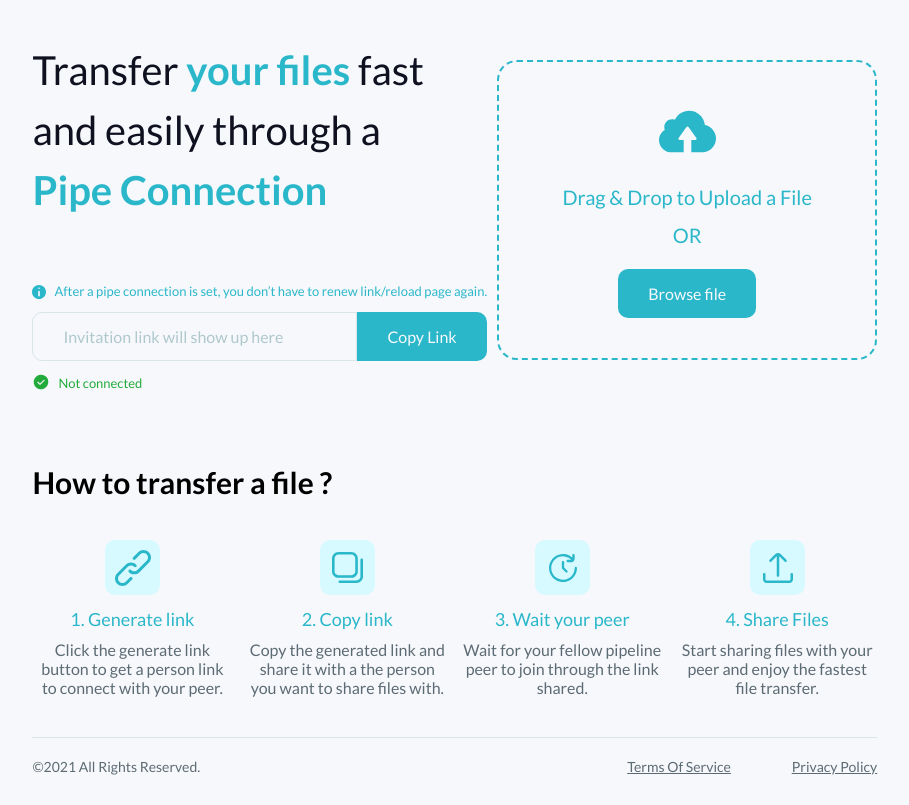
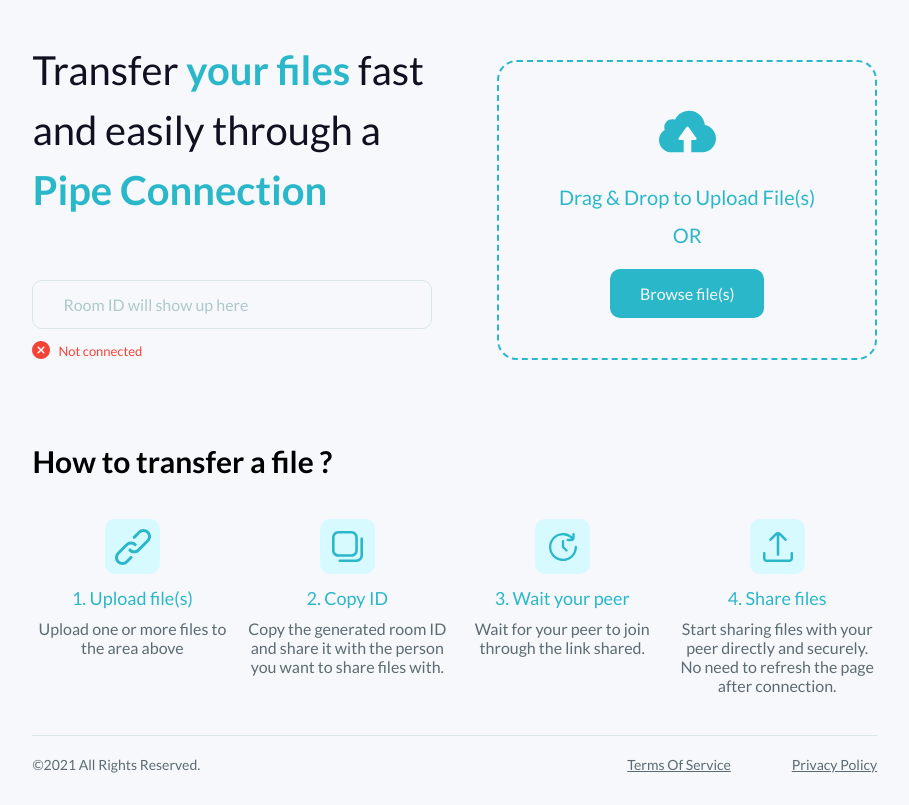
Before and after one commit to Sh3b0/pft, a Flask app: page / in a window 1280 px wide. Shown: the part 72-877 px from the top of the page, without its empty margins (198-1107 px from the left). After the commit the page ends 845 px from the top, so only its background shows below. Run offline with Flask 2, Linux system fonts and the light colour scheme; some libraries are stand-ins or nearby versions.

Commit message:
Gamma release

```diff
--- a/app.py
+++ b/app.py
@@ -14,5 +14,6 @@ def receive(room_id):
     return render_template('receiver.html')
 
 
-def run():
-    app.run(debug=True)
+@app.route('/about')
+def about():
+    return render_template('about.html')
--- a/requirements.txt
+++ b/requirements.txt
@@ -1,2 +1,4 @@
-flask~=2.0.1
-Flask-RESTful~=0.3.9
+APScheduler==3.8.0
+Flask==2.0.1
+Flask-RESTful==0.3.9
+gunicorn==20.1.0
--- a/server.py
+++ b/server.py
@@ -5,7 +5,7 @@ import atexit
 import time
 import json
 import os
-import app
+from app import app as application
 
 
 class API(Resource):
@@ -56,12 +56,14 @@ def init_api():
     """
     Creates the API and add a route for it.
     """
-    api = Api(app.app)
+    api = Api(application)
     api.add_resource(API, '/api/<room_id>')
 
 
-if __name__ == '__main__':
+if __name__ == 'server' or __name__ == '__main__':
     init_rooms()
     init_scheduler()
     init_api()
-    app.run()
+
+if __name__ == '__main__':
+    application.run()
--- /dev/null
+++ b/static/js/common.js
@@ -0,0 +1,64 @@
+'use strict';
+/* global successIcon, crossIcon, infoIcon */
+
+export const status = document.querySelector('.notify')
+export const progress = document.querySelector('.progress')
+export const progressFill = document.querySelector('.progress-fill')
+export const progressText = document.querySelector('.progress-text')
+export const dragAreaFilled = document.querySelector(".drag-area-filled")
+export const conf = {iceServers: [{urls: 'stun:stun.l.google.com:19302'}]}
+export let inviteLink = document.getElementById('invite-link')
+export let fileText = document.querySelector('.filename')
+
+// Main
+export function init() {
+    try {
+        new RTCPeerConnection()
+    } catch (ReferenceError) {
+        document.body.innerHTML =
+            "<h1>Your browser doesn't support WebRTC, please use a different one to be able to use the app.</h1>"
+    }
+    status.addEventListener('statusChange', onStatusChange)
+}
+
+// Changing status icons
+function onStatusChange(e) {
+    status.children[1].textContent = e.detail
+    if (e.detail === "Not connected" || e.detail.includes('Error')) {
+        status.firstElementChild.firstChild.src = crossIcon
+        status.style.color = '#F44336'
+    } else if (e.detail === 'Connected' || e.detail.includes('Uploaded') || e.detail.includes('Downloaded')) {
+        status.firstElementChild.firstChild.src = successIcon
+        status.style.color = '#22AA3A'
+    } else {
+        status.firstElementChild.firstChild.src = infoIcon
+        status.style.color = '#2AB7CA'
+    }
+}
+
+// Returns human-readable file sizes from bytes
+export function formatBytes(bytes, decimals = 0) {
+    if (bytes === 0) return '0 Bytes'
+    const k = 1024, dm = decimals < 0 ? 0 : decimals
+    const sizes = ['Bytes', 'KB', 'MB', 'GB']
+    const i = Math.floor(Math.log(bytes) / Math.log(k))
+    return parseFloat((bytes / Math.pow(k, i)).toFixed(dm)) + " " + sizes[i]
+}
+
+// Returns a filename where name or extension cannot exceed (limit) characters
+export function getShortFileName(fullName, limit = 10) {
+    if (fullName.lastIndexOf(".") !== 0 &&
+        fullName.lastIndexOf(".") !== -1) {
+        let fileName = fullName.slice(0, fullName.lastIndexOf("."))
+        let fileExt = fullName.slice(fullName.lastIndexOf("."),)
+        if (fileExt.length > limit)
+            fileExt = fileExt.slice(0, limit + 1) + ".."
+        if (fileName.length > limit)
+            fileName = fileName.slice(0, limit + 1) + ".."
+        return fileName + fileExt
+    }
+    if (fullName.length > limit) {
+        return fullName.slice(0, limit + 1) + ".."
+    }
+    return fullName
+}
--- a/static/js/sender.js
+++ b/static/js/sender.js
@@ -1,153 +1,223 @@
+'use strict';
+import {
+    init,
+    getShortFileName,
+    formatBytes,
+    status,
+    conf,
+    progress,
+    progressFill,
+    progressText,
+    dragAreaFilled,
+    fileText,
+    inviteLink,
+} from "/static/js/common.js"
+
 const fileInput = document.getElementById('file-input')
-const inviteLink = document.getElementById('invite-link')
-const status = document.getElementById('status')
-const progress = document.getElementsByClassName('progress')[0]
-const progressFill = document.getElementsByClassName('progress-fill')[0]
-const progressText = document.getElementsByClassName('progress-text')[0]
-const copyLinkButton = document.getElementById('copy-link')
+const browseLabel = document.querySelector('.browse-file')
+const dragArea = document.querySelector(".drag-area")
 
-let localConnection, sendChannel, latestOffer, fileMeta
-
-// TODO: [Optional] resend ice candidates as they arrive to ensure connection stability.
-// TODO: [Optional] check the possibility of increasing speed without breaking the connection.
-// TODO: [Optional] add upload stats (elapsed time, MBs, upload rate) in sender.
-// TODO: [Optional] allow sending multiple files in the same connection
-// TODO: [Optional] check the possibility of pausing/continuing connection (detect and recover from packet loss)
-// TODO: [Optional] Add automated tests
+let textSpan = document.getElementById("or")
+let dragText = document.querySelector(".drag-header")
+let localConnection, sendChannel, latestOffer, chunkSize
 
 // Creating local connection
 window.onload = () => {
-    const conf = {
-        iceServers: [{
-            urls: ['stun:stun.l.google.com:19302', 'stun:stun1.l.google.com:19302', 'stun:stun2.l.google.com:19302',
-                'stun:stun3.l.google.com:19302', 'stun:stun4.l.google.com:19302']
-        }]
-    }
+    init()
     localConnection = new RTCPeerConnection(conf)
-    localConnection.onicecandidate = () => {
-        console.log("New ice candidate")
+    localConnection.onicecandidate = e => {
         latestOffer = localConnection.localDescription
+        if (sendChannel.readyState === 'open' && e.candidate)
+            sendChannel.send(JSON.stringify({ice: e.candidate}))
     }
     sendChannel = localConnection.createDataChannel("sendChannel")
-    sendChannel.onopen = sendFile
-    sendChannel.onmessage = e => console.log("Message from peer: " + e.data)
+    sendChannel.onopen = () => {
+        status.dispatchEvent(
+            new CustomEvent('statusChange', {detail: "Connected"})
+        )
+        if (fileInput.files.length !== 0) {
+            progress.style.display = "flex"
+            sendFiles().then()
+        }
+    }
     localConnection.createOffer().then(o => localConnection.setLocalDescription(o))
-}
-
-// Toggle send/invite button
-function onFileInputChange() {
-    console.log('File input changed')
-    fileMeta = {
-        name: fileInput.files[0].name,
-        size: fileInput.files[0].size,
-        last_modified: fileInput.files[0].lastModified,
-    }
-    if (sendChannel && sendChannel.readyState === 'open') {
-        sendFile()
-    } else {
-        put_offer()
-    }
+    window.onbeforeunload = closeConnection
+    dragArea.addEventListener("dragover", onDragOver)
+    dragArea.addEventListener("dragleave", resetDrag)
+    dragArea.addEventListener('drop', fileUploading)
+    fileInput.addEventListener('change', fileUploading)
 }
 
 
-// SendButton functionality
-function sendFile() {
-    const fileReader = new FileReader();
-    const chunkSize = 16000
-    if (fileInput.files.length === 0) return
-    const file = fileInput.files[0]
-    let so_far = 0
-
-    // Reads chunkSize bytes of the file, starting from byte o
-    const readChunk = o => {
-        const slice = file.slice(o, o + chunkSize)
-        fileReader.readAsArrayBuffer(slice)
-    }
-    readChunk(0)  // Start sending file
-    progress.style.display = "flex"
-    fileReader.onerror = e => {
-        console.error('Error reading file: ', e)
-        closeConnection()
-    }
-
-    // On reading a part of the file, we send that part
-    fileReader.onload = sendChunk
-
-    async function sendChunk() {
-        await timeout(0.1)
-        sendChannel.send(fileReader.result)
-        so_far += fileReader.result.byteLength
-        progressText.innerText = "Sending " + (so_far / file.size * 100).toFixed(2).toString() + "% ..."
-        progressFill.style.width = (so_far / file.size * 100).toString() + "%"
-        if (so_far === file.size) {
-            status.textContent = "Upload Complete!"
+// Reads one chunk of the file
+function readChunkAsync(chunk) {
+    return new Promise((resolve, reject) => {
+        let reader = new FileReader()
+        reader.onload = () => {
+            resolve(reader.result)
         }
-        if (so_far < file.size) {
-            readChunk(so_far)
-        }
-    }
+        reader.onerror = reject
+        reader.readAsArrayBuffer(chunk)
+    })
 }
 
-
-function timeout(ms) {
-    return new Promise(resolve => setTimeout(resolve, ms))
+// Resolves on ACK message from receiver (for each chunk)
+function awaitACK() {
+    return new Promise((resolve, reject) => {
+        sendChannel.onmessage = e => {
+            if (e.data === 'ACK') resolve()
+            else reject()
+        }
+    })
 }
 
-
-// Gets hash code from a string
-function hashCode(s) {
-    let h = 0;
-    for (let i = 0; i < s.length; i++)
-        h = Math.imul(31, h) + s.charCodeAt(i) | 0;
-    return Math.abs(h);
+// Sends all files in fileInput through an open sendChannel
+async function sendFiles() {
+    fileInput.disabled = true
+    for (let i = 0; i < fileInput.files.length; i++) {
+        let file = fileInput.files[i]
+        sendChannel.send(JSON.stringify({name: file.name, size: file.size}))
+        fileText.firstChild.textContent = getShortFileName(file.name)
+        fileText.children[1].textContent = `(${formatBytes(file.size)})`
+        for (let bytesSent = 0; bytesSent <= file.size; bytesSent += chunkSize) {
+            let chunk = await readChunkAsync(file.slice(bytesSent, bytesSent + chunkSize))
+            sendChannel.send(chunk)
+            let percentage = (bytesSent / file.size * 100).toFixed(2)
+            progressText.innerText = `Sending file ${i + 1}/${fileInput.files.length} - ` +
+                `${formatBytes(bytesSent)} Uploaded`
+            progressFill.style.width = percentage + "%"
+            await awaitACK()
+        }
+        status.dispatchEvent(
+            new CustomEvent('statusChange', {detail: `Uploaded ${i + 1} file(s)`})
+        )
+    }
+    progressText.innerText = ""
+    progress.style.display = "none"
+    status.dispatchEvent(
+        new CustomEvent('statusChange', {detail: `Uploaded ${fileInput.files.length} file(s)`})
+    )
+    resetDrag(null)
+    fileInput.disabled = false
 }
 
 // Puts SDP offer to API
-function put_offer() {
+function putOffer() {
     console.log("Putting offer...")
+    let roomId = Math.floor(Math.random() * 9e9 + 1e9)
+    let roomLink = document.location.origin + '/api/' + roomId
     let xhr = new XMLHttpRequest()
-    let roomId = hashCode(JSON.stringify(fileMeta))
-    let roomLink = document.location.origin + '/api/' + roomId
     xhr.open("PUT", roomLink, true)
     xhr.setRequestHeader('Content-Type', 'application/json')
-    xhr.send(JSON.stringify(Object.assign({}, latestOffer.toJSON(), fileMeta)))
-    inviteLink.textContent = document.location.origin + '/r/' + roomId
+    xhr.send(JSON.stringify(latestOffer.toJSON()))
+    inviteLink.textContent = roomId.toString()
     inviteLink.style.color = "black"
-    get_answer()
+    status.dispatchEvent(
+        new CustomEvent('statusChange', {detail: "Waiting for receiver to join"})
+    )
+    console.log("Waiting for answer...")
+    getAnswer(0, roomId)
 }
 
 // Gets SDP answer from API
-function get_answer() {
-    status.textContent = "Waiting for receiver to join"
-    console.log("Getting answer...")
+function getAnswer(count, roomId) {
+    if (count >= 1000) {
+        alert("Room timed out (receiver didn't join). Please try again.")
+        location.reload()
+    }
     let xhr = new XMLHttpRequest()
-    let roomId = hashCode(JSON.stringify(fileMeta))
     let roomLink = document.location.origin + '/api/' + roomId
     xhr.open("GET", roomLink, true)
     xhr.setRequestHeader('Content-Type', 'application/json')
     xhr.send()
     xhr.onreadystatechange = e => {
-        if (e.target.readyState === 4) {  // DONE
-            // console.log("Response: " + xhr.response)
-            let rsp = JSON.parse(JSON.parse(xhr.response))
-            if (rsp.type === "answer") {
-                status.textContent = "Connecting..."
+        if (e.target.readyState === 4) {
+            if (xhr.status !== 200) {
+                status.dispatchEvent(
+                    new CustomEvent('statusChange', {detail: "Error connecting to server. Retrying..."})
+                )
+                setTimeout(getAnswer.bind(null, count + 1, roomId), 1000)
+                return
+            }
+            let rsp
+            try {
+                rsp = JSON.parse(JSON.parse(xhr.response))
+            } catch (SyntaxError) {
+                status.dispatchEvent(
+                    new CustomEvent('statusChange', {detail: "Connection Error. Please try again."})
+                )
+                return
+            }
+            if (rsp.type === "answer" && localConnection.iceGatheringState === 'complete') {
+                status.dispatchEvent(
+                    new CustomEvent('statusChange', {detail: "Connecting..."})
+                )
                 localConnection.setRemoteDescription(rsp)
-                    .then(() => {
-                        status.textContent = 'Connected'
-                        return 0
-                    })
-                    .catch(() => status.textContent = 'Connection Error')
+                    .catch(() => status.dispatchEvent(
+                        new CustomEvent('statusChange', {detail: "Connection Error. Please try again."})
+                    ))
+                chunkSize = 16384
+                const match = rsp.sdp.match(/a=max-message-size:\s*(\d+)/)
+                if (match !== null && match.length >= 2) {
+                    chunkSize = Math.max(chunkSize, parseInt(match[1]))
+                }
             } else if (rsp.type === 'offer') {
-                setTimeout(get_answer, 1000)
+                setTimeout(getAnswer.bind(null, count + 1, roomId), 3000)
             }
         }
     }
 }
 
-// Closes Data Channel
+// Called when user drops files on dragArea, or changes file using Browse button
+// Changes UI to show the file and creates room (or immediately send file if channel is already open)
+function fileUploading(e) {
+    e.preventDefault()
+    dragArea.style.display = "none"
+    dragAreaFilled.style.display = "flex"
+    dragArea.classList.remove("active")
+    if (e.dataTransfer) fileInput.files = e.dataTransfer.files
+    if (fileInput.files.length > 1) {
+        let total_size = 0
+        fileText.firstChild.textContent = fileInput.files.length + " files"
+        for (let i = 0; i < fileInput.files.length; i++) total_size += fileInput.files[i].size
+        fileText.children[1].textContent = `(${formatBytes(total_size)})`
+    } else {
+        fileText.firstChild.textContent = getShortFileName(fileInput.files[0].name)
+        fileText.children[1].textContent = `(${formatBytes(fileInput.files[0].size)})`
+    }
+    if (sendChannel && sendChannel.readyState === 'open' && fileInput.files.length !== 0) {
+        status.dispatchEvent(
+            new CustomEvent('statusChange', {detail: "Connected"})
+        )
+        progress.style.display = "flex"
+        sendFiles().then()
+    } else {
+        putOffer()
+    }
+}
+
+// Adjusts UI on dragArea leave or file upload complete
+function resetDrag(e) {
+    if (e) e.preventDefault()
+    dragAreaFilled.style.display = "none"
+    dragArea.style.display = "flex"
+    browseLabel.style.display = "flex"
+    textSpan.style.display = "flex"
+    dragArea.classList.remove("active")
+    dragText.textContent = "Drag & Drop to Upload File(s)"
+}
+
+// Adjusts UI on dragArea enter
+function onDragOver(e) {
+    e.preventDefault()
+    browseLabel.style.display = "none"
+    textSpan.style.display = "none"
+    dragArea.classList.add("active")
+    dragText.textContent = "Release to upload file(s)"
+}
+
+// Closes Data Channel and local connection
 function closeConnection() {
-    console.log('Closing Connection...')
     if (sendChannel) {
         sendChannel.close()
         sendChannel = null
@@ -158,11 +228,3 @@ function closeConnection() {
     }
     fileInput.disabled = false
 }
-
-// Copy link button functionality
-copyLinkButton.onclick = () => {
-    navigator.clipboard.writeText(document.getElementById("invite-link").textContent).then()
-}
-
-window.onbeforeunload = closeConnection
-fileInput.onchange = onFileInputChange
--- a/static/styles/style.css
+++ b/static/styles/style.css
@@ -20,12 +20,12 @@ li, a {
 header {
     display: flex;
     justify-content: space-around;
-    align-items:flex-start;
+    align-items: flex-start;
     padding: 20px 10px;
     border-bottom: 1px solid #D8E6E8;
 }
 
-.logo{
+.logo {
     cursor: pointer;
     margin-left: 30px;
 }
@@ -51,7 +51,7 @@ header {
     margin-top: 40px;
     margin-left: 18%;
     /* gap: 180px; */
-    justify-content:space-between;
+    justify-content: space-between;
     flex-wrap: wrap;
 }
 
@@ -65,21 +65,7 @@ header {
     padding-bottom: 240px;
 }
 
-
-.info {
-    font-size: 13px;
-    color: #2AB7CA;
-    display: flex;
-    align-items: center;
-    padding-bottom: 10px;
-}
-
-.info-icon {
-    padding-right: 8px;
-    padding-top: 5px;
-}
-
-.link-create{
+.link-create {
     display: flex;
     align-items: center;
 }
@@ -93,7 +79,7 @@ header {
     outline: none;
     background-color: #2AB7CA;
     padding: 15px 30px;
-    border-radius: 0 10px  10px 0;
+    border-radius: 0 10px 10px 0;
     cursor: pointer;
 }
 
@@ -107,14 +93,15 @@ header {
     align-items: center;
     border: 1px solid #D8E6E8;
     padding: 14px 30px;
-    border-radius: 10px 0 0 10px;
+    border-radius: 10px 10px 10px 10px;
     color: #aec8cc;
-    width: 325px;
+    width: 400px;
 
 }
-.notify{
+
+.notify {
     font-size: 13px;
-    color: #22AA3A;
+    color: #F44336;
     display: flex;
     align-items: center;
     padding-top: 10px;
@@ -122,7 +109,7 @@ header {
 
 .notify-icon {
     padding-right: 8px;
-    padding-top:2px;
+    padding-top: 2px;
 }
 
 /* Drag- area css */
@@ -139,10 +126,31 @@ header {
     flex-direction: column;
 }
 
+.drag-area.active{
+    border: 2px solid #2AB7CA;
+}
+
+.drag-area-filled{
+    display:none;
+    border: 2px solid #2AB7CA;
+    margin-top: 20px;
+    width: 380px;
+    height: 300px;
+    border-radius: 20px;
+    align-items: center;
+    justify-content: center;
+    flex-direction: column;
+}
+
 .drag-header {
     font-size: 20px;
     color: #2AB7CA;
     margin: 22px 0 14px 0;
+    pointer-events: none;
+}
+
+.cloud-icon {
+    pointer-events: none;
 }
 
 
@@ -163,7 +171,7 @@ header {
     background-color: #0F1020;
 }
 
-.progress-text{
+.progress-text {
     margin-top: 13px;
     display: flex;
     width: 380px;
@@ -172,6 +180,7 @@ header {
     font-size: 14px;
     justify-content: space-around;
 }
+
 .progress {
     display: none;
     margin-top: 8px;
@@ -190,7 +199,7 @@ header {
 }
 
 /* ________________________ */
-.how-to{
+.how-to {
     margin-left: 18%;
     padding-top: 70px;
     font-size: 30px;
@@ -203,7 +212,7 @@ header {
     margin-top: 40px;
     margin-left: 18%;
     /* gap: 180px; */
-    justify-content:space-between;
+    justify-content: space-between;
     flex-wrap: wrap;
     padding-bottom: 40px;
 }
@@ -227,13 +236,13 @@ header {
     text-align: center;
 }
 
-footer{
+footer {
     font-size: 14px;
     width: 66%;
     color: #5C6B73;
     display: flex;
     margin-left: 18%;
-    bottom:15px;
+    bottom: 15px;
     justify-content: space-between;
     flex-wrap: wrap;
     padding-top: 20px;
@@ -241,7 +250,7 @@ footer{
     border-top: 1px solid #D8E6E8;
 }
 
-.right-foot{
+.right-foot {
     display: flex;
     width: 250px;
     justify-content: space-between;
@@ -253,7 +262,7 @@ footer{
 
 /* ___________ Receive Files page __________ */
 
-.right-illustration{
+.right-illustration {
     margin-top: 20px;
     width: 440px;
     height: 300px;
@@ -270,7 +279,7 @@ footer{
 }
 
 
-input{
+input {
     border: 1px solid #D8E6E8;
     border-radius: 10px 0 0 10px;
     font-size: 16px;
@@ -278,16 +287,16 @@ input{
     width: 370px;
 }
 
-input:hover{
-    border: 1px solid  #2AB7CA;
+input:hover {
+    border: 1px solid #2AB7CA;
 }
 
-input:focus{
-    border: 1px solid  #2AB7CA;
+input:focus {
+    border: 1px solid #2AB7CA;
     outline: #2AB7CA;
-    color:#0F1020
+    color: #0F1020
 }
 
 ::placeholder {
     color: #aec8cc;
-  }
+}
--- a/templates/sender.html
+++ b/templates/sender.html
@@ -30,32 +30,35 @@
                 fast and easily through a <span style="color:#2AB7CA; font-weight: 600;">Pipe Connection</span>
             </div>
 
-            <div class="info">
-                <div class="info-icon"><img src="{{ url_for('static', filename='icons/information.svg') }}" alt=""></div>
-                <p>After a pipe connection is set, you don’t have to renew link/reload page again.</p>
-            </div>
-
             <div class="link-create">
                 <div class="link-text">
-                    <p id="invite-link">Invitation link will show up here</p>
+                    <p id="invite-link">Room ID will show up here</p>
                 </div>
-                <button class="action-button" id="copy-link">Copy Link</button>
             </div>
 
             <div class="notify">
-                <div class="notify-icon"><img src="{{ url_for('static', filename='icons/success.svg') }}" alt=""></div>
-                <p id="status">Not connected</p>
+                <div class="notify-icon"><img src="{{ url_for('static', filename='icons/cross.svg') }}" alt=""></div>
+                <p>Not connected</p>
             </div>
         </div>
         <div class="right-main">
+
             <div class="drag-area">
                 <div class="cloud-icon"><img src="{{ url_for('static', filename='icons/cloudupload.svg') }}" alt=""></div>
-                <div class="drag-header">Drag & Drop to Upload a File</div>
-                <span style="color: #2AB7CA; font-size: 20px; margin-bottom: 22px;">OR</span>
-                <label for="file-input" class="browse-file">Browse file</label>
-                <input id="file-input" type="file" hidden="hidden"/>
+                <div class="drag-header">Drag & Drop to Upload File(s)</div>
+                <span id="or" style="color: #2AB7CA; font-size: 20px; margin-bottom: 22px;">OR</span>
+                <label for="file-input" class="browse-file">Browse file(s)</label>
+                <input id="file-input" type="file" hidden="hidden" multiple/>
             </div>
-            <div class="progress-text"><p> </p></div>
+
+            <div class="drag-area-filled">
+                <div class="file-sending-icon">
+                    <img src="{{ url_for('static', filename='icons/file-sending.svg') }}" alt=""></div>
+                <div class="filename"><span style="color: #0F1020; font-size: 14px">image.png</span>
+                    <span style="color: #5C6B73; font-size: 14px">(20MB)</span></div>
+            </div>
+
+            <div class="progress-text"><p></p></div>
             <div class="progress">
                 <div class="progress-fill"></div>
             </div>
@@ -67,17 +70,17 @@
     <div class="transfer-steps">
         <div class="steps">
             <div class="img-steps"><img src="{{ url_for('static', filename='icons/link.svg') }}" alt=""></div>
-            <div class="title-steps">1. Generate link</div>
+            <div class="title-steps">1. Upload file(s)</div>
             <div class="para-steps">
-                <p>Click the generate link button to get a person link to connect with your peer.</p>
+                <p>Upload one or more files to the area above</p>
             </div>
         </div>
 
         <div class="steps">
             <div class="img-steps"><img src="{{ url_for('static', filename='icons/copy-how.svg') }}" alt=""></div>
-            <div class="title-steps">2. Copy link</div>
+            <div class="title-steps">2. Copy ID</div>
             <div class="para-steps">
-                <p>Copy the generated link and share it with a the person you want to share files with.</p>
+                <p>Copy the generated room ID and share it with the person you want to share files with.</p>
             </div>
         </div>
 
@@ -85,15 +88,15 @@
             <div class="img-steps"><img src="{{ url_for('static', filename='icons/wait.svg') }}" alt=""></div>
             <div class="title-steps">3. Wait your peer</div>
             <div class="para-steps">
-                <p>Wait for your fellow pipeline peer to join through the link shared.</p>
+                <p>Wait for your peer to join through the link shared.</p>
             </div>
         </div>
 
         <div class="steps">
-            <div class="img-steps"><img src="{{ url_for('static', filename='icons/share-how.svg')}}" alt=""></div>
-            <div class="title-steps">4. Share Files</div>
+            <div class="img-steps"><img src="{{ url_for('static', filename='icons/share-how.svg') }}" alt=""></div>
+            <div class="title-steps">4. Share files</div>
             <div class="para-steps">
-                <p>Start sharing files with your peer and enjoy the fastest file transfer.</p>
+                <p>Start sharing files with your peer directly and securely. No need to refresh the page after connection.</p>
             </div>
         </div>
 
@@ -108,6 +111,11 @@
     </footer>
 </body>
 <script src="https://webrtc.github.io/adapter/adapter-latest.js"></script>
-<script src="{{ url_for('static', filename='js/sender.js') }}"></script>
-<script src="{{ url_for('static', filename='js/main.js') }}"></script>
+<script type="application/javascript">
+    const crossIcon = '{{ url_for('static', filename='icons/cross.svg') }}';
+    const infoIcon = '{{ url_for('static', filename='icons/information.svg') }}' ;
+    const successIcon = '{{ url_for('static', filename='icons/success.svg') }}' ;
+</script>
+<script type="module" src="{{ url_for('static', filename='js/common.js') }}"></script>
+<script type="module" src="{{ url_for('static', filename='js/sender.js') }}"></script>
 </html>
```
Also changed, not shown: static/js/receiver.js (+103 -61 lines), templates/receiver.html (+22 -17 lines), README.md, pictures/Receive file.png (added), pictures/Sequence_Diagram.svg (renamed from Screenshots/Sequence_Diagram.svg), static/icons/cross.svg (added), static/icons/file-downloading.svg (added), static/icons/file-sending.svg (added), static/js/main.js (deleted), templates/about.html (renamed from templates/aboutus.html), 4 other files.
